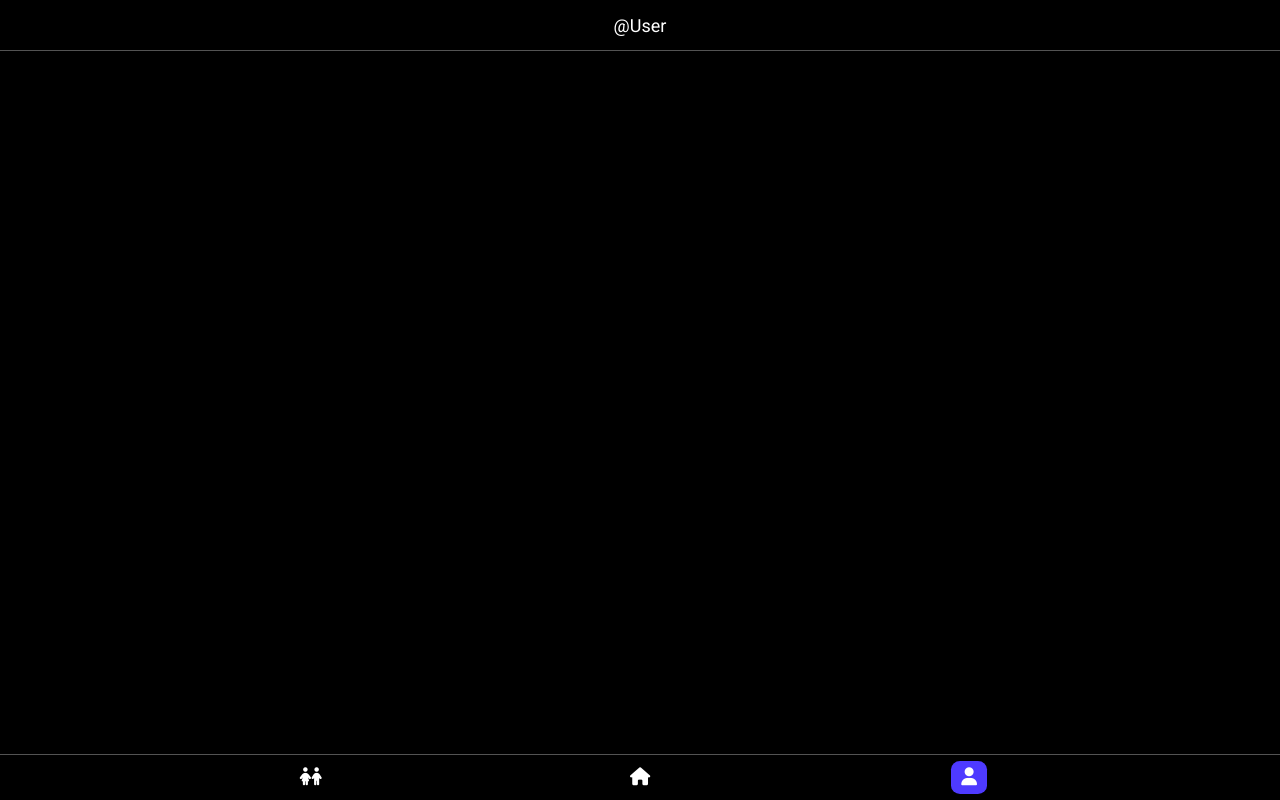
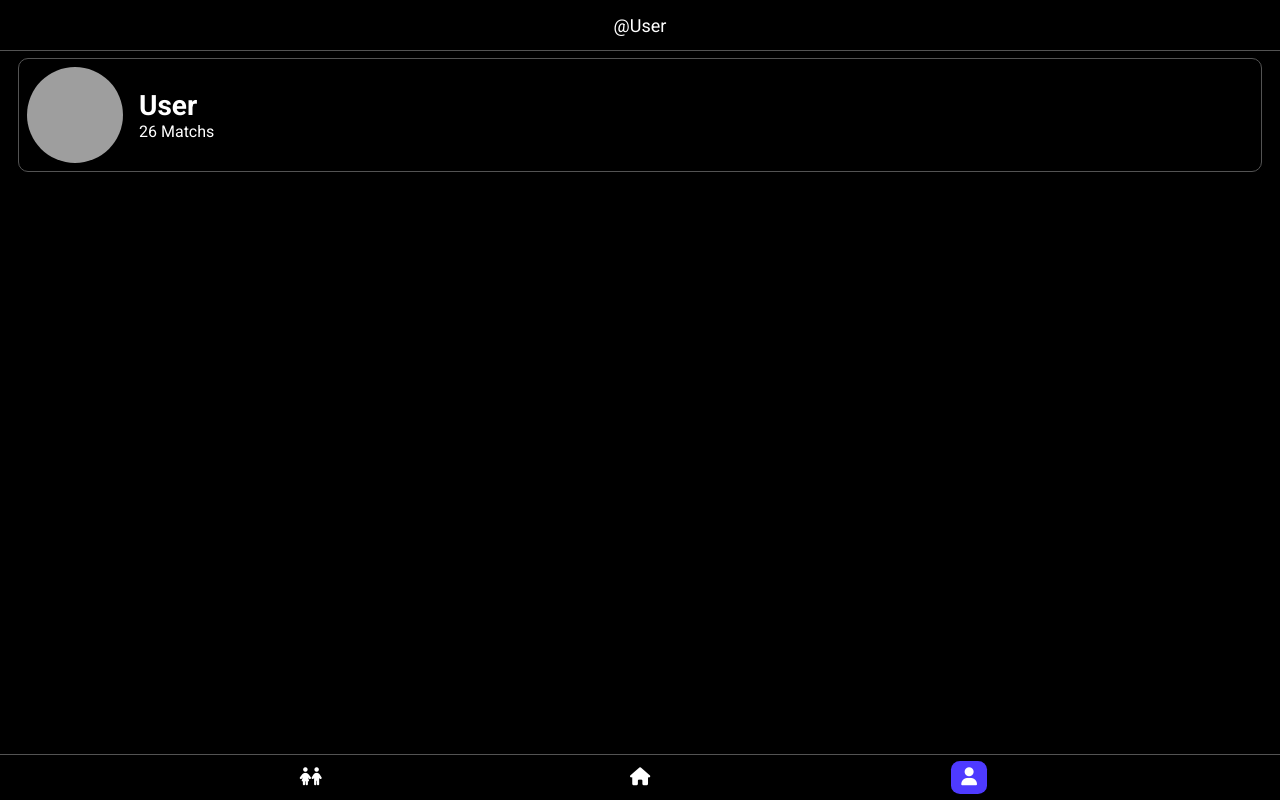
Before and after one commit to SweepApp/sweep, a React (Create React App) app: page /profile in a window 1280 px wide. Built offline with nearby package versions, Linux system fonts and the light colour scheme; grey boxes are pictures that could not be loaded.

Commit message:
User card

```diff
--- a/src/App.js
+++ b/src/App.js
@@ -9,14 +9,16 @@ import Profile from "./routes/Profile";
 import Swipe from "./routes/Swipe";
 
 export default function App() {
+  const user = "User";
+
   return (
     <div className="App">
       {/* <Upperbar/> */}
       <div className="View">
       <Routes>
-        <Route path="/" element={<Home/>} />
-        <Route path="/profile" element={<Profile/>} />
-        <Route path="/swipe" element={<Swipe/>} />
+        <Route path="/" element={<Home user={user}/>} />
+        <Route path="/profile" element={<Profile user={user}/>} />
+        <Route path="/swipe" element={<Swipe user={user}/>} />
       </Routes>
       </div>
       <Navbar/>
--- /dev/null
+++ b/src/assets/sass/components/_profile.scss
@@ -0,0 +1,35 @@
+.profile {
+  &__card {
+    display: flex;
+    align-items: center;
+    border: 1px solid $primary-border-color;
+    border-radius: 10px;
+    padding: 8px;
+    &__avatar {
+      height: 96px;
+      img {
+        width: 96px;
+        height: 96px;
+        border-radius: 100%;
+      }
+    }
+    &__infos {
+      &__name {
+        margin-left: 16px;
+        font-size: 24px;
+        font-weight: 600;
+        color: $primary-text-color;
+        h1 {
+          margin: 0;
+        }
+      }
+      &__stats {
+        margin-left: 16px;
+        display: flex;
+        flex-direction: column;
+        font-size: 16px;
+        color: $primary-text-color;
+        }
+    }
+  }
+}
--- a/src/assets/sass/main.scss
+++ b/src/assets/sass/main.scss
@@ -12,3 +12,4 @@
 @import "components/_upperbar.scss";
 @import "components/_navbar.scss";
 @import "components/_card.scss";
+@import "components/_profile.scss";
--- a/src/index.css
+++ b/src/index.css
@@ -108,4 +108,36 @@ nav li.active {
   background: linear-gradient(0deg, rgba(0, 0, 0, 0.75) 0%, rgba(0, 0, 0, 0) 90%);
 }
 
+.profile__card {
+  display: flex;
+  align-items: center;
+  border: 1px solid rgba(87, 87, 87, 0.9647058824);
+  border-radius: 10px;
+  padding: 8px;
+}
+.profile__card__avatar {
+  height: 96px;
+}
+.profile__card__avatar img {
+  width: 96px;
+  height: 96px;
+  border-radius: 100%;
+}
+.profile__card__infos__name {
+  margin-left: 16px;
+  font-size: 24px;
+  font-weight: 600;
+  color: #ffffff;
+}
+.profile__card__infos__name h1 {
+  margin: 0;
+}
+.profile__card__infos__stats {
+  margin-left: 16px;
+  display: flex;
+  flex-direction: column;
+  font-size: 16px;
+  color: #ffffff;
+}
+
 /*# sourceMappingURL=index.css.map */
--- a/src/routes/Home.js
+++ b/src/routes/Home.js
@@ -1,10 +1,7 @@
 import Card from "../components/Card";
 import Upperbar from "../components/Upperbar";
 
-export default function Home() {
-  const user = "Théo";
-
-
+export default function Home({user}) {
   return (
     <>
       <Upperbar>
--- a/src/routes/Profile.js
+++ b/src/routes/Profile.js
@@ -1,7 +1,6 @@
 import Upperbar from "../components/Upperbar";
 
-export default function Home() {
-  const user = "User";
+export default function Home({user}) {
   return (
     <>
       <Upperbar>
@@ -10,7 +9,19 @@ export default function Home() {
         </ul>
       </Upperbar>
       <div className="Profile">
-
+        <div className="profile__card">
+          <div className="profile__card__avatar">
+            <img src="https://avatars.githubusercontent.com/u/62829965?v=4" alt="avatar" />
+          </div>
+          <div className="profile__card__infos">
+            <div className="profile__card__infos__name">
+              <h1>{user}</h1>
+            </div>
+            <div className="profile__card__infos__stats">
+              <span>26 Matchs</span>
+            </div>
+          </div>
+        </div>
       </div>
     </>
   )
```
Also changed, not shown: 1 other file (tests, documents, lock files or other folders).
